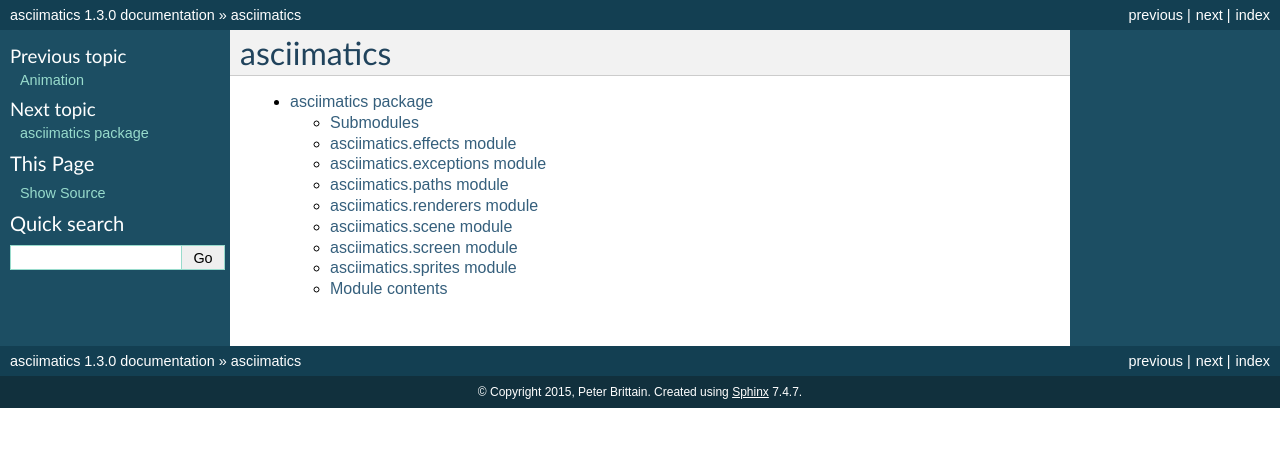
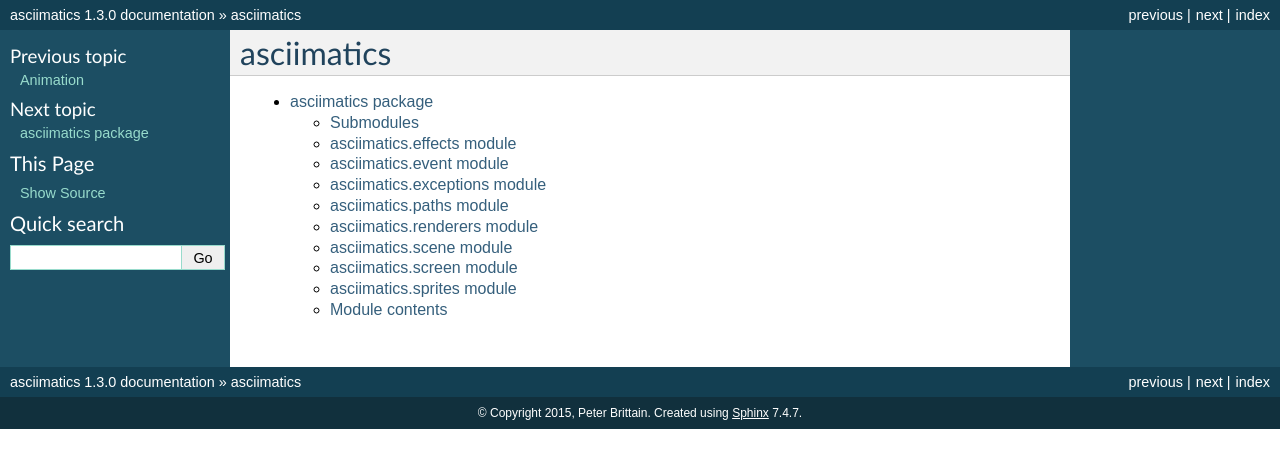
Before and after one commit to peterbrittain/asciimatics, a Sphinx documentation site: the page built from doc/source/modules.rst, in a window 1280 px wide. Shown: the top 468 px of the page. Built offline with Sphinx 7.4.7, drawn with Linux system fonts in a browser that asks for light colours.

Commit message:
Add events to the docs.

```diff
--- a/doc/source/asciimatics.rst
+++ b/doc/source/asciimatics.rst
@@ -8,6 +8,13 @@
 --------------------------
 
 .. automodule:: asciimatics.effects
+    :members:
+    :show-inheritance:
+
+asciimatics.event module
+------------------------
+
+.. automodule:: asciimatics.event
     :members:
     :show-inheritance:
 
```
